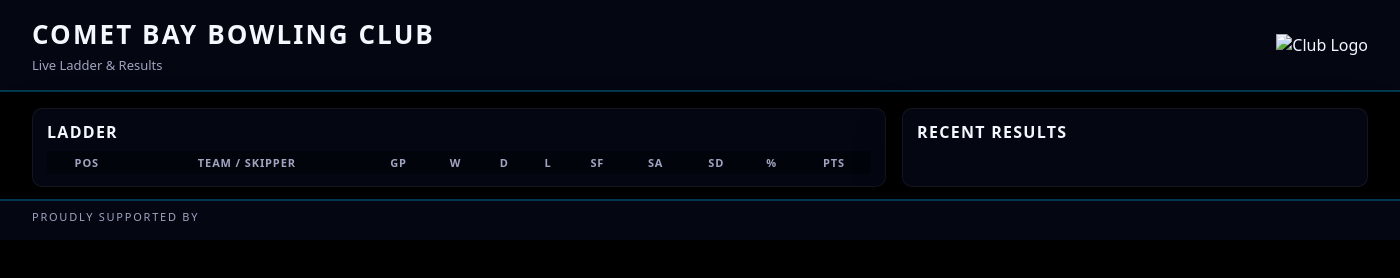
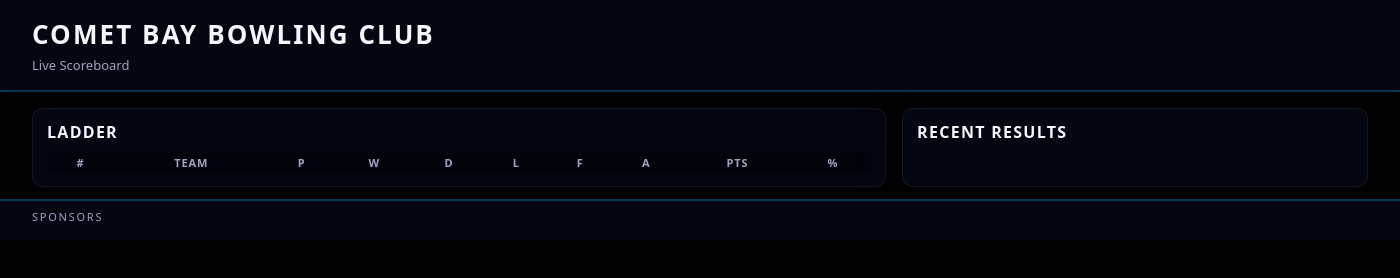
Before and after one commit to Burga-79/CBBC-Scoreboard-V1.1, an Electron app: page display/display.html in a window 1400 px wide. Drawn offline with Linux system fonts and the light colour scheme.

Commit message:
Update display.html

```diff
--- a/display/display.html
+++ b/display/display.html
@@ -2,57 +2,67 @@
 <html lang="en">
 <head>
   <meta charset="UTF-8" />
-    <title>Comet Bay Bowling Club – Scoreboard</title>
+  <title>CBBC Display</title>
   <link rel="stylesheet" href="style.css" />
 </head>
-  <body class="display-body style-sport">
+
+<body class="display-body">
+
+  <!-- BACKGROUND LAYER -->
   <div class="background-layer">
     <div id="backgroundImage" class="background-image"></div>
-      <div id="backgroundOverlay" class="background-overlay"></div>
+    <div class="background-overlay"></div>
   </div>
 
+  <!-- HEADER -->
   <header class="header">
     <div class="header-left">
       <div class="club-name">Comet Bay Bowling Club</div>
-        <div class="header-subtitle">Live Ladder & Results</div>
+      <div class="header-subtitle">Live Scoreboard</div>
     </div>
+
     <div class="club-logo">
-        <img id="clubLogo" src="" alt="Club Logo" />
+      <img id="clubLogoImg" alt="Club Logo" />
     </div>
   </header>
 
+  <!-- MAIN CONTENT -->
   <main class="main">
+
+    <!-- LADDER -->
     <section class="ladder-section">
       <h2>Ladder</h2>
       <table id="ladderTable">
         <thead>
           <tr>
-              <th>Pos</th>
-              <th>Team / Skipper</th>
-              <th>GP</th>
+            <th>#</th>
+            <th>Team</th>
+            <th>P</th>
             <th>W</th>
             <th>D</th>
             <th>L</th>
-              <th>SF</th>
-              <th>SA</th>
-              <th>SD</th>
+            <th>F</th>
+            <th>A</th>
+            <th>Pts</th>
             <th>%</th>
-              <th>Pts</th>
           </tr>
         </thead>
-          <tbody></tbody>
+        <tbody id="ladderBody"></tbody>
       </table>
     </section>
 
+    <!-- RESULTS -->
     <section class="results-section">
       <h2>Recent Results</h2>
       <div id="resultsList"></div>
     </section>
+
   </main>
 
+  <!-- FOOTER -->
   <footer class="footer">
-      <div class="sponsors-label">Proudly supported by</div>
-      <div class="sponsors-carousel" id="sponsorsBar"></div>
+    <div class="sponsors-label">Sponsors</div>
+    <div id="sponsorsBar" class="sponsors-carousel"></div>
   </footer>
 
   <script src="script-display.js"></script>
```
Lines whose indentation alone changed are shown as unchanged.
